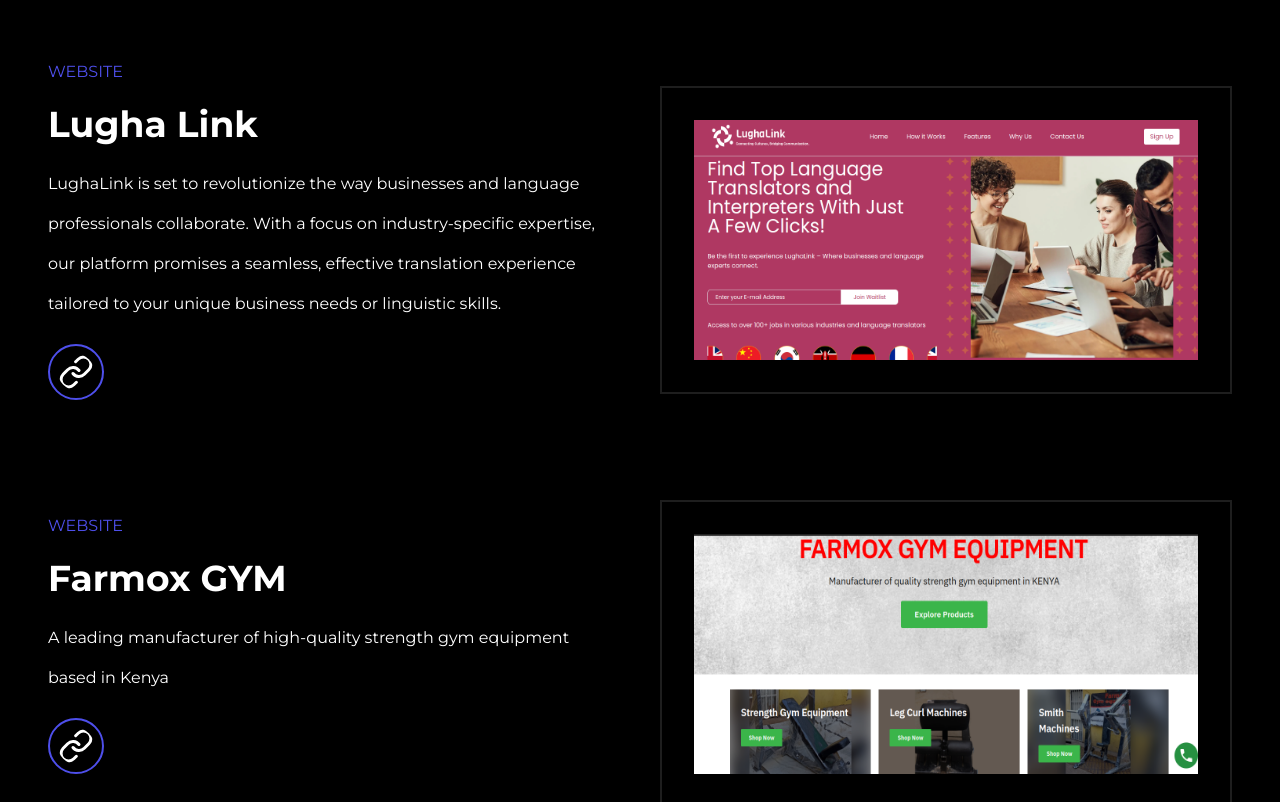
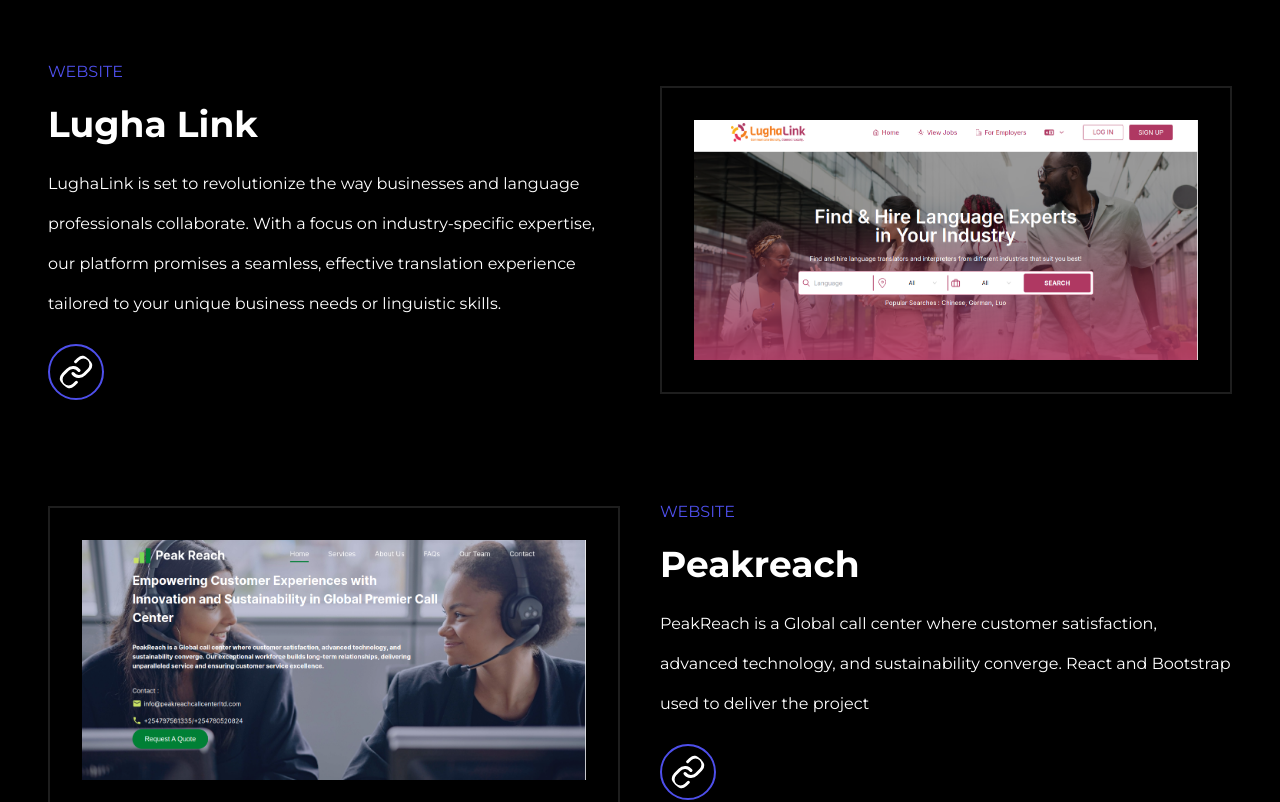
Before and after one commit to carreuky/Portfolio, a React (Vite) app: page / in a window 1280 px wide. Shown: the part 4040-4842 px from the top of the page. Built offline with nearby package versions, Linux system fonts and the light colour scheme.

Commit message:
projects addition

```diff
--- a/src/components/projects.jsx
+++ b/src/components/projects.jsx
@@ -26,10 +26,20 @@
       type: "Website",
       description:
         "LughaLink is set to revolutionize the way businesses and language professionals collaborate. With a focus on industry-specific expertise, our platform promises a seamless, effective translation experience tailored to your unique business needs or linguistic skills.",
-      image: "/img/projects/3.png",
+      image: "/img/projects/10.png",
       link: "https://lughalink.com/",
       imagePosition: "right",
     },
+    {
+      title: "Peakreach",
+      type: "Website",
+      description:
+        "PeakReach is a Global call center where customer satisfaction, advanced technology, and sustainability converge. React and Bootstrap used to deliver the project",
+      image: "/img/projects/9.png",
+      link: "https://www.peakreach.co.ke/",
+      imagePosition: "left",
+    },
+
     {
       title: "Farmox GYM",
       type: "Website",
@@ -55,7 +65,7 @@
         "ED3D is a 3D printing service that brings you the best design and highest quality products at an affordable price. We use all of our own technology to help you print your designs in record time, so you can get back to doing what you love.",
       image: "/img/projects/4.png",
       link: "https://bespoke-medovik-6801ad.netlify.app/",
-      imagePosition: "left",
+      imagePosition: "right",
     },
 
   ];
```
Also changed, not shown: public/img/projects/10.png (added), public/img/projects/9.png (added).
